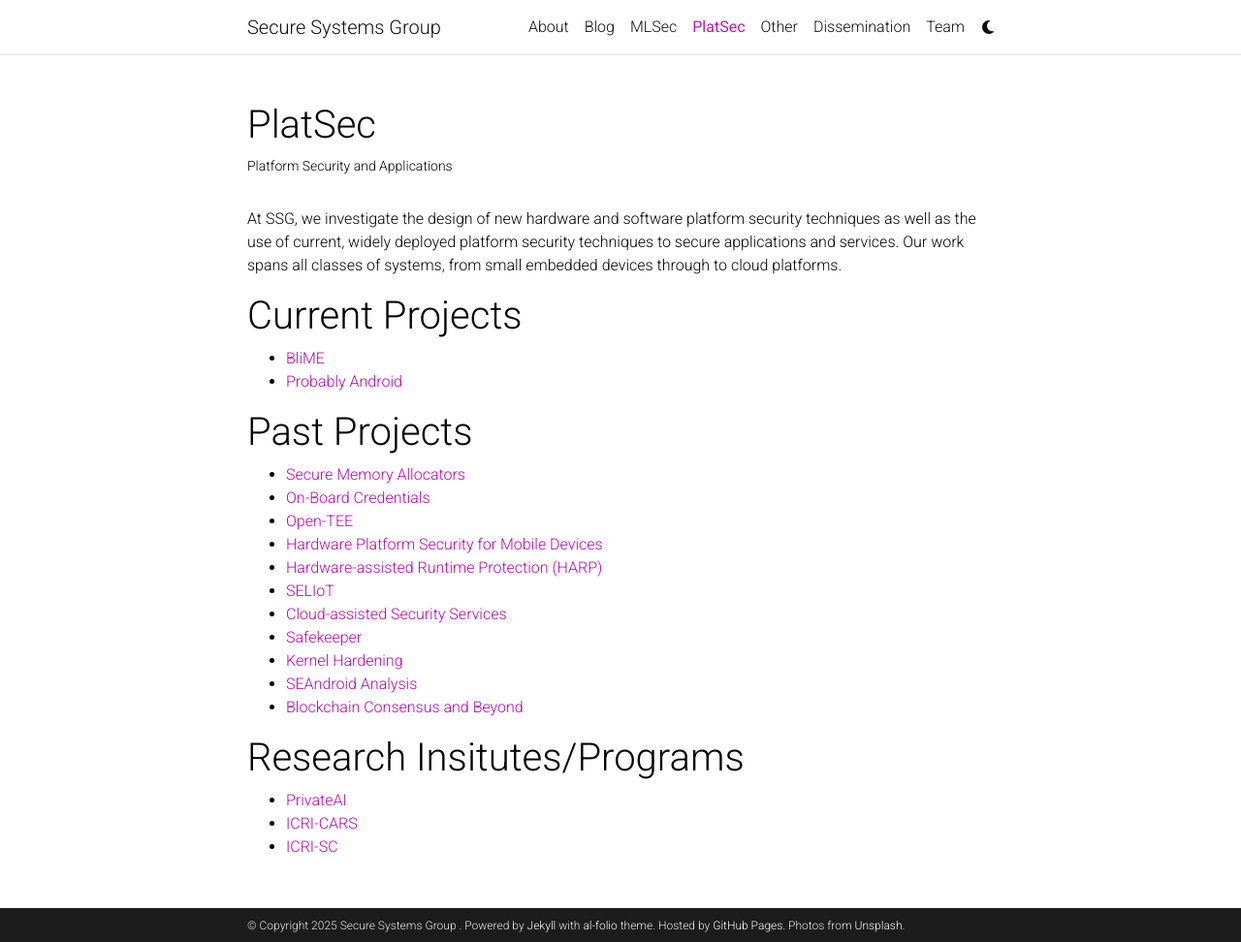
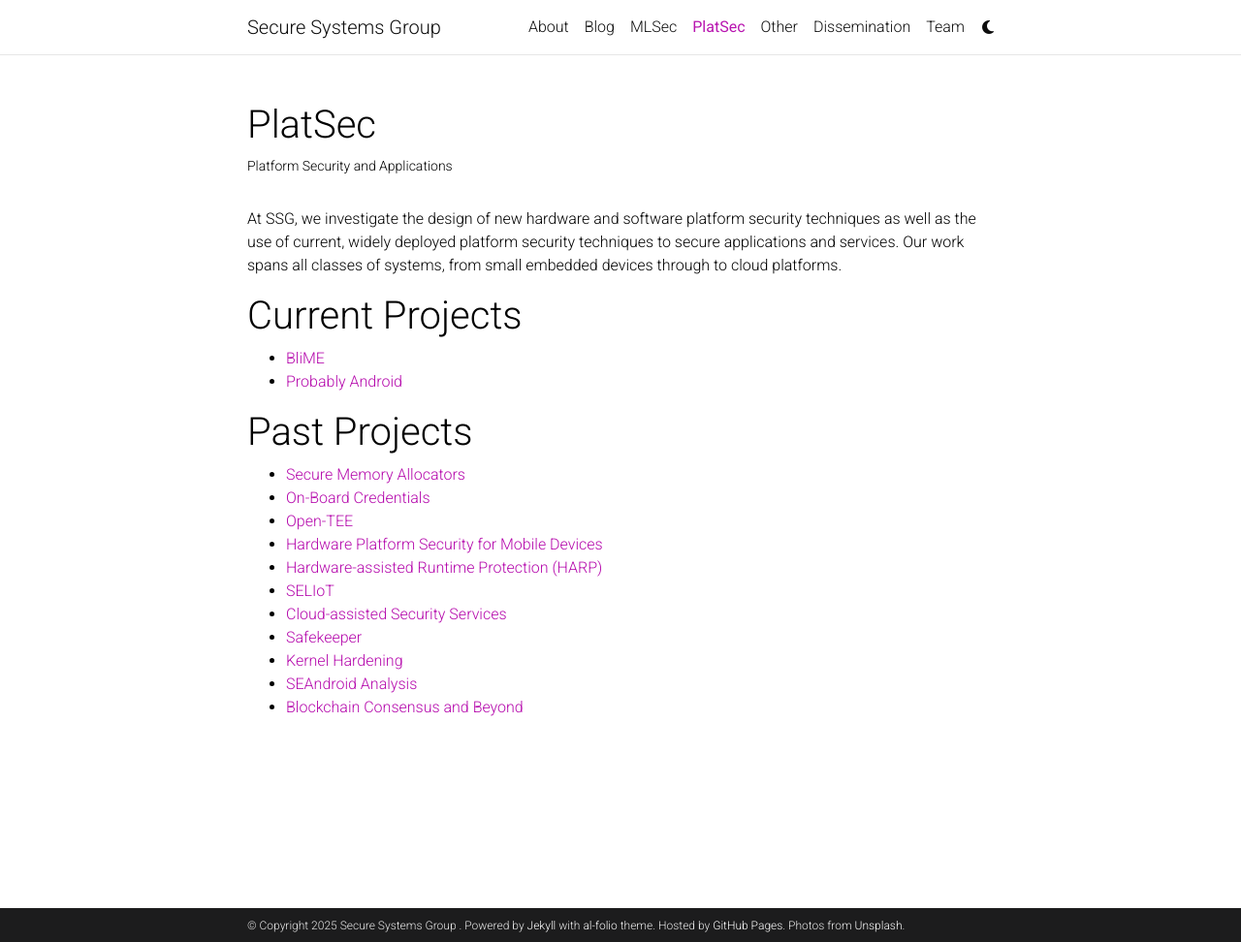
Before and after one commit to ssg-research/ssg-research.github.io, a Jekyll site: the page built from _pages/platsec.md, in a window 1280 px wide and 972 px high. Shown: the whole window at 97% size. Built offline with Jekyll 4.4.1, drawn with Linux system fonts in a browser that asks for light colours; comment, search, counter and statistics services are not loaded; a style sheet for code colours, icons or effects is not loaded.

Commit message:
Update platsec.md

```diff
--- a/_pages/platsec.md
+++ b/_pages/platsec.md
@@ -29,9 +29,3 @@ At SSG, we investigate the design of new hardware and software platform security
 - [Kernel Hardening](https://ssg.aalto.fi/research/projects/kernel-hardening/)
 - [SEAndroid Analysis](https://ssg.aalto.fi/research/projects/seandroid-analysis/)
 - [Blockchain Consensus and Beyond](https://ssg.aalto.fi/research/projects/bcon/)
-
-# Research Insitutes/Programs
-
-- [PrivateAI](https://www.private-ai.org/)
-- [ICRI-CARS](https://www.icri-cars.org/)
-- [ICRI-SC](https://www.icri-sc.org/)
```
